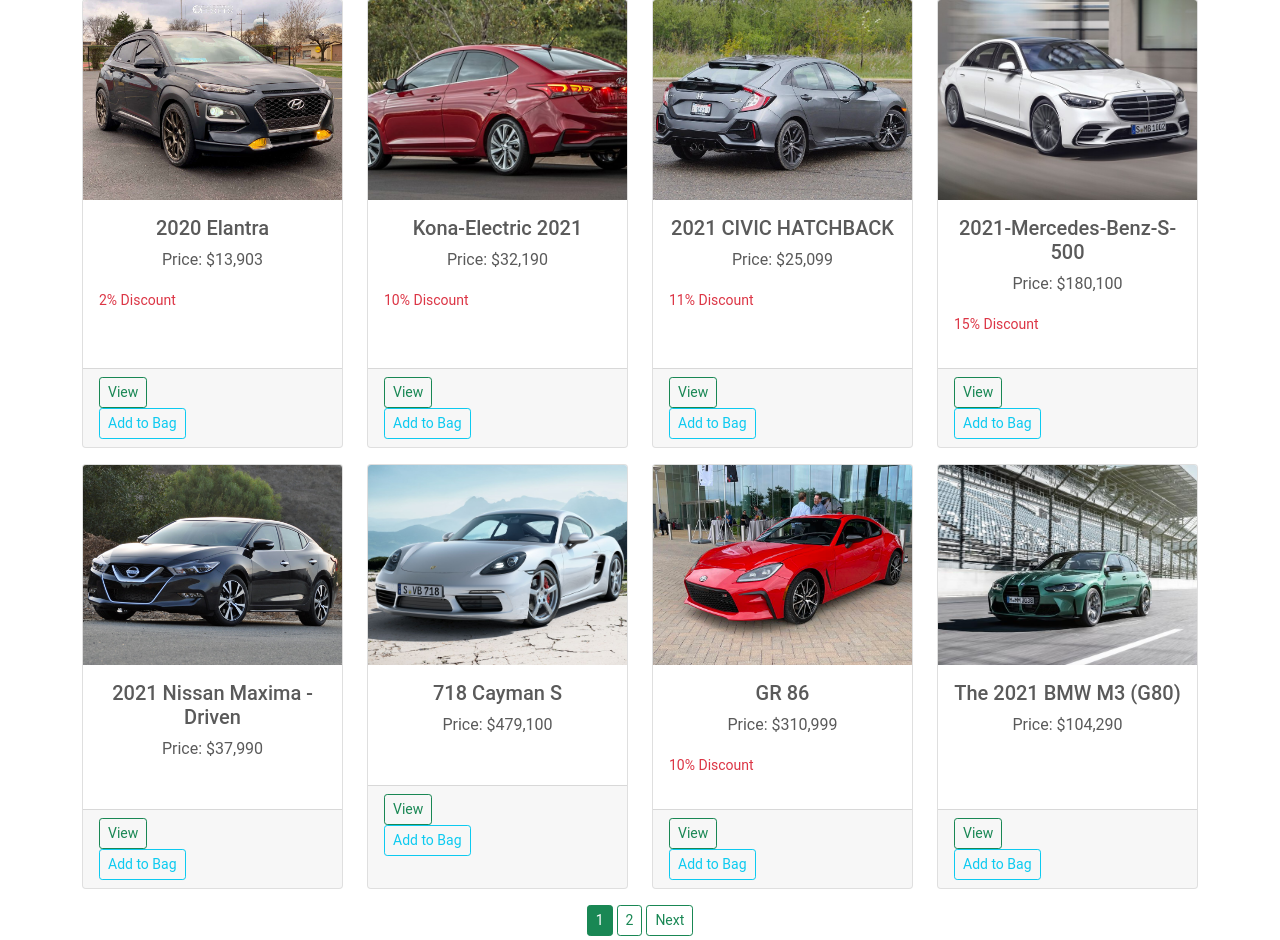
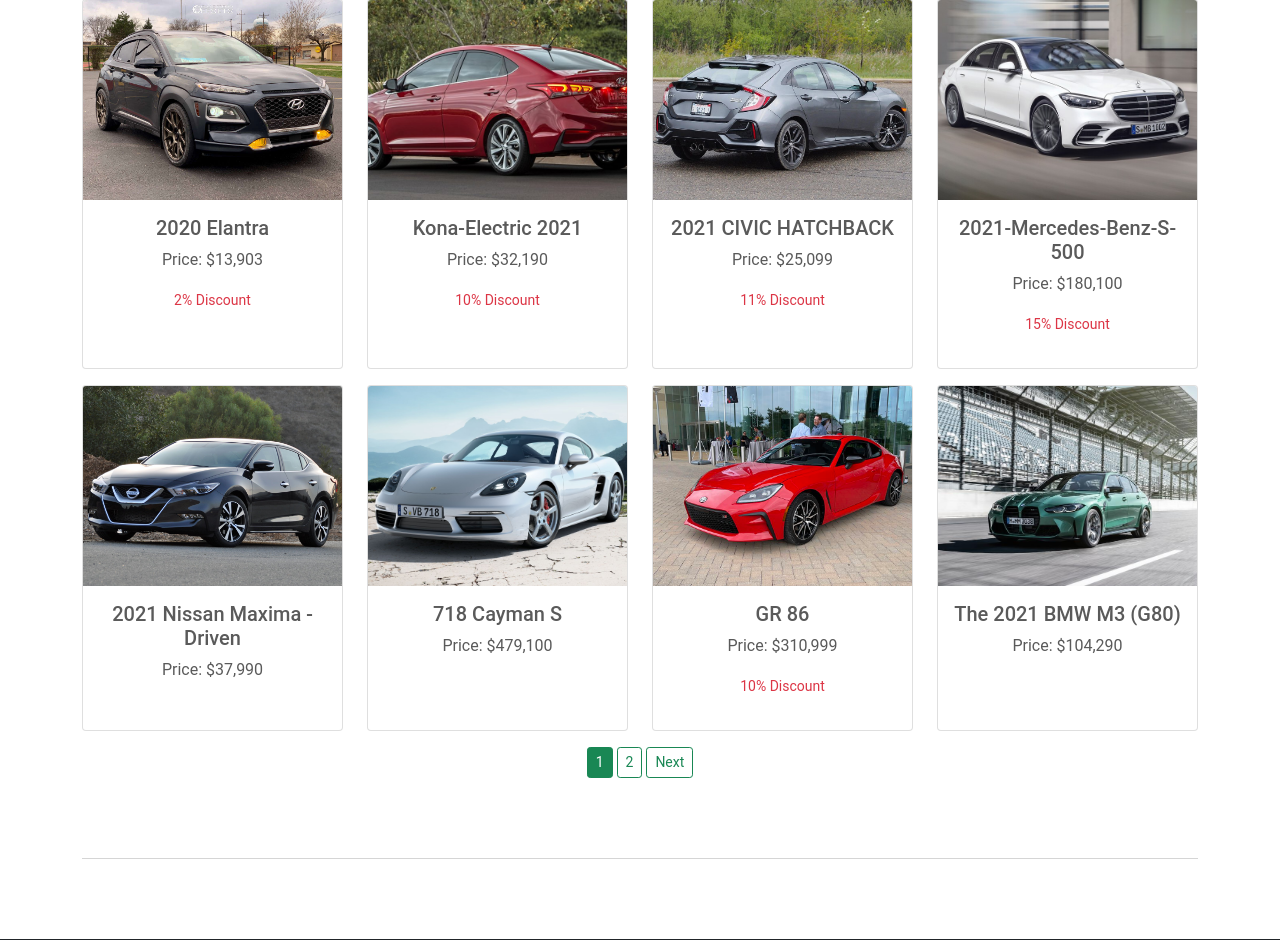
Before and after one commit to Esekyi/faddaimotors, a Flask app: page / in a window 1280 px wide. Shown: the part 596-1536 px from the top of the page. Run offline with Flask 2, Linux system fonts and the light colour scheme; data comes from the database, SQL or seed files in the repository; some libraries are stand-ins or nearby versions.

Commit message:
[Fix] layouts to homepage

```diff
--- a/shop_app/templates/items/home.html
+++ b/shop_app/templates/items/home.html
@@ -10,7 +10,7 @@
 
 body {
   font: 400 16px/1.5 'Roboto',"Helvetica Neue",Helvetica,Arial,sans-serif;
-  background-color: #fff style="object-fit: cover;";
+  /* background-color: rgb(231, 231, 231); */
   color: #5a5a5a;
 
 }
@@ -28,6 +28,16 @@
   line-height: 1;
   /* rtl:remove */
   letter-spacing: -.05rem;
+}
+
+.vehicle-card:hover{
+  box-shadow: 0 0 20px 5px #aaa;
+  transition: all .3s ease-out;
+}
+
+.vehicle-card, .vehicle-card > *{
+  text-decoration: none;
+  color: #5a5a5a;
 }
 
 
@@ -164,7 +174,7 @@
                     <p class="text-danger"><small>{{category.discount}}% Discount</small></p>
                     {% endif %}
                 </div>
-                <div class="card-footer">
+                <div class="card-footer d-flex justify-content-between">
                     <a href="{{url_for('view_single_page', id=category.id)}}" class="float-left btn btn-sm btn-outline-success">View</a>
                     <form action="{{url_for('AddtoBag')}}" method="post">
                       <input type="hidden" name="item_id" value="{{category.id}}">
@@ -213,35 +223,17 @@
       {% else %}
       {% for item in items.items %}
           <div class="col-md-3 mt-3">
-              <div class="card h-100">
+              <a href="{{url_for('view_single_page', id=item.id)}}" class="card h-100 vehicle-card">
                       <img style="object-fit: cover;" src="{{url_for('static', filename='images/' + item.image_1)}}" class="card-img-top" alt="{{item.name}}" height="200">
                   <div class="card-body">
                       <h5 class="card-title text-center">{{item.name}}</h5>
 
                       <p class="card-text text-center">Price: ${{item.price | numberFormat}}</p>
                       {% if item.discount > 0 %}
-                      <p class="text-danger"><small>{{item.discount}}% Discount</small></p>
+                      <p class="text-danger text-center"><small>{{item.discount}}% Discount</small></p>
                       {% endif %}
                   </div>
-                  <div class="card-footer">
-                      <a href="{{url_for('view_single_page', id=item.id)}}" class="float-left btn btn-sm btn-outline-success">View</a>
-                      <form action="{{url_for('AddtoBag')}}" method="post">
-                        <input type="hidden" name="item_id" value="{{item.id}}">
-                        <button type="submit" class="float-right btn btn-sm btn-outline-info">Add to Bag</button>
-
-                        <input type="hidden" name="quantity" id="" value="1" min="1" max="{{item.stock}}">
-                        {% set colors = item.colors.split(',') %}
-
-                            <select name="colors" id="colors" style="visibility: hidden;">
-                                {% for color in colors %}
-                                    {% set col = color.split(':') %}
-                                        <option value="{{col[0]}}">{{col[0] | capitalize}}</option>
-                                {% endfor %}
-                            </select>
-                    </form>
-
-                  </div>
-              </div>
+                </a>
           </div>
       {% endfor %}
   </div>
--- a/shop_app/templates/items/view_single_page.html
+++ b/shop_app/templates/items/view_single_page.html
@@ -121,7 +121,7 @@
 <div class="container mt-5">
     <div class="row featurette">
         <div class="col-md-5 order-md-1" id="first_image">
-            <img src="{{url_for('static', filename='images/' + item.image_1)}}" alt="{{item.name}}" width="500" height="500">
+            <img src="{{url_for('static', filename='images/' + item.image_1)}}" alt="{{item.name}}" width="500">
 
         </div>
         <div class="col-md-7 order-md-2">
@@ -178,7 +178,7 @@
 
     function full_image(){
         var ImageSRC = this.getAttribute('src');
-        first_image.innerHTML = "<img src =" + ImageSRC + " width='500' height='500' >";
+        first_image.innerHTML = "<img src =" + ImageSRC + " width='500'>";
     }
 </script>
 
```
